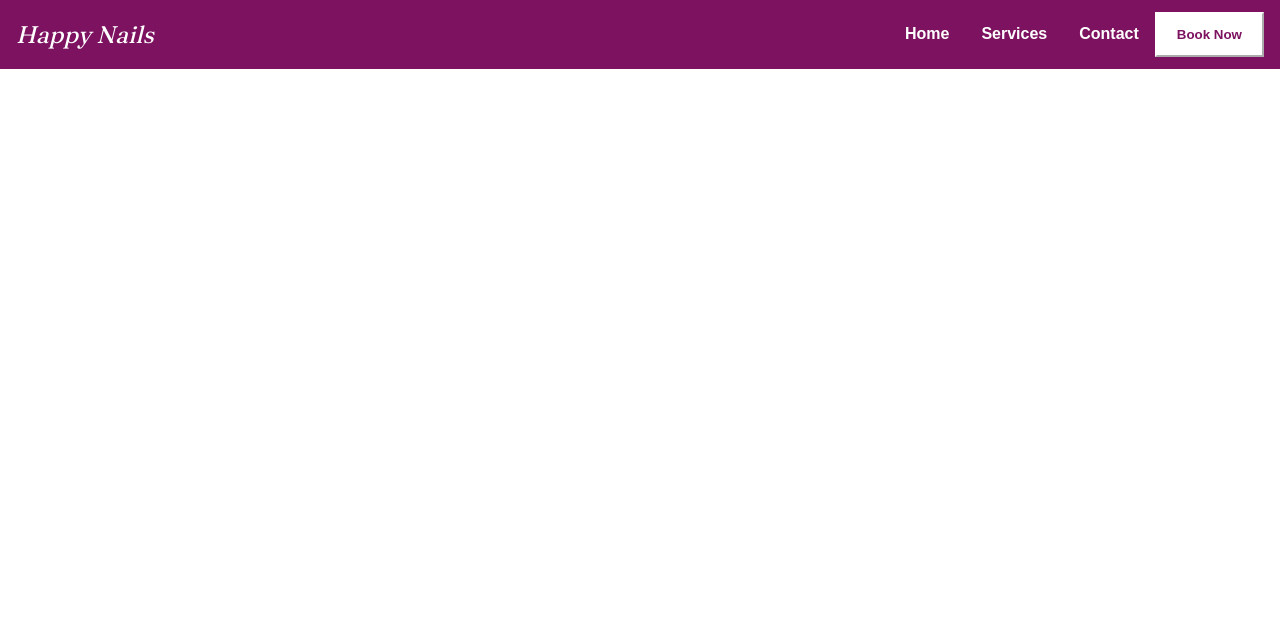
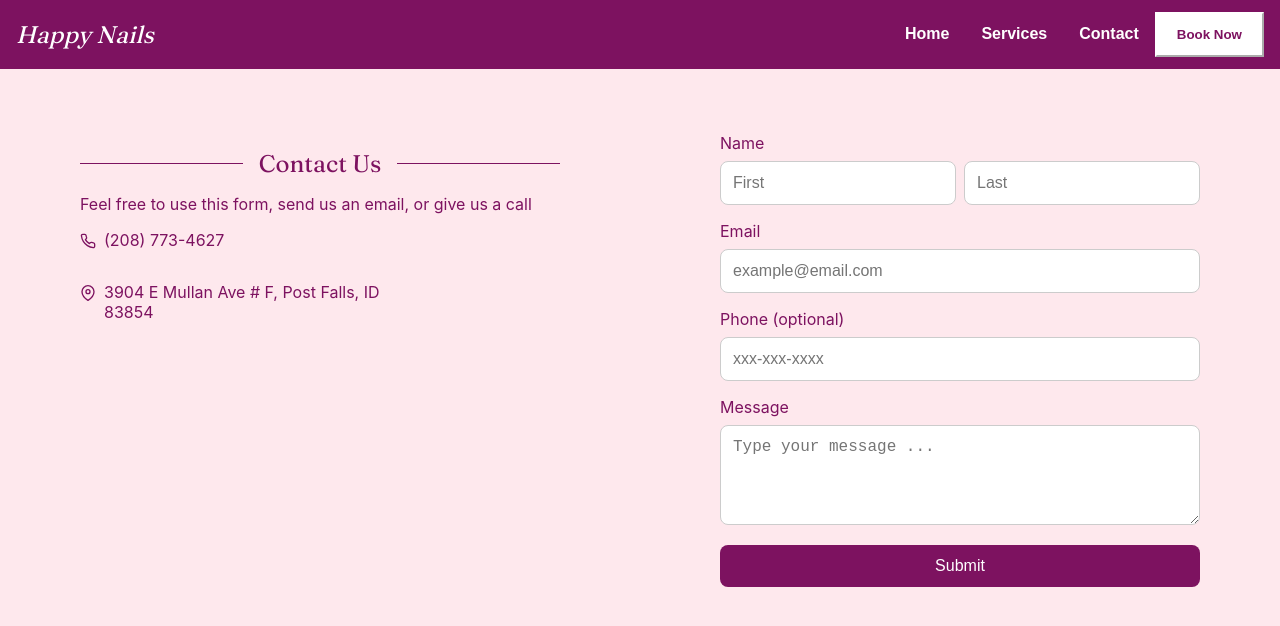
Before and after one commit to webimpactuw/happy-nails, a React (Create React App) app: page /contact in a window 1280 px wide. Shown: the top 626 px of the page. Built offline with nearby package versions, Linux system fonts and the light colour scheme.

Commit message:
added form

```diff
--- a/package.json
+++ b/package.json
@@ -11,6 +11,7 @@
     "motion": "^12.10.0",
     "react": "^19.1.0",
     "react-dom": "^19.1.0",
+    "react-icons": "^5.5.0",
     "react-router-dom": "^7.5.1",
     "react-scripts": "5.0.1",
     "web-vitals": "^2.1.4"
--- a/src/App.js
+++ b/src/App.js
@@ -5,6 +5,7 @@ import HomePage from './pages/HomePage';
 import TestPage from './pages/TestPage';
 import ClickPage from './pages/ClickPage';
 import ServicePage from './pages/ServicePage';
+import ContactPage from './pages/ContactPage';
 import NavBar from './components/NavBar';
 
 /*
@@ -24,7 +25,7 @@ function App() {
           <Route path="/services" element={<ServicePage />}/>
           <Route path="/test" element={<TestPage />}/>
           <Route path="/test/click" element={<ClickPage />}/>
-
+          <Route path="/contact" element={<ContactPage />}/>
         </Routes>
     </BrowserRouter>
   );
--- a/src/components/SectionDivider.js
+++ b/src/components/SectionDivider.js
@@ -29,7 +29,7 @@ const SectionDivider = ({ children, align = 'left' }) => {
 
   return (
     <div style={containerStyle}>
-      {(align === 'right') && <div style={lineStyle}></div>}
+      {(align === 'center' || align === 'right') && <div style={lineStyle}></div>}
 
       <span style={textStyle}>
         {children}
--- a/src/pages/ContactPage.js
+++ b/src/pages/ContactPage.js
@@ -13,7 +13,7 @@ function ContactPage() {
     const halfStyle = {
         width: '50%',
         height: '100vh',
-        padding: '1em',
+        padding: '4em 5em 2em 5em',
         boxSizing: 'border-box'
     };
 
@@ -87,6 +87,32 @@ function ContactPage() {
             </div>
 
             <div style={halfStyle}>
+            <form style={{ display: 'flex', flexDirection: 'column', gap: '1rem' }}>
+    <div>
+      <label style={labelStyle}>Name</label>
+      <div style={{ display: 'flex', gap: '0.5rem' }}>
+        <input type="text" placeholder="First" style={{ ...inputStyle, flex: 1 }} />
+        <input type="text" placeholder="Last" style={{ ...inputStyle, flex: 1 }} />
+      </div>
+    </div>
+
+    <div>
+      <label style={labelStyle}>Email</label>
+      <input type="email" placeholder="example@email.com" style={inputStyle} />
+    </div>
+
+    <div>
+      <label style={labelStyle}>Phone (optional)</label>
+      <input type="tel" placeholder="xxx-xxx-xxxx" style={inputStyle} />
+    </div>
+
+    <div>
+      <label style={labelStyle}>Message</label>
+      <textarea placeholder="Type your message ..." style={{ ...inputStyle, height: '100px', resize: 'vertical' }} />
+    </div>
+
+    <button type="submit" style={buttonStyle}>Submit</button>
+  </form>
             </div>
 
         </div>
```
Also changed, not shown: 1 other file (tests, documents, lock files or other folders).
